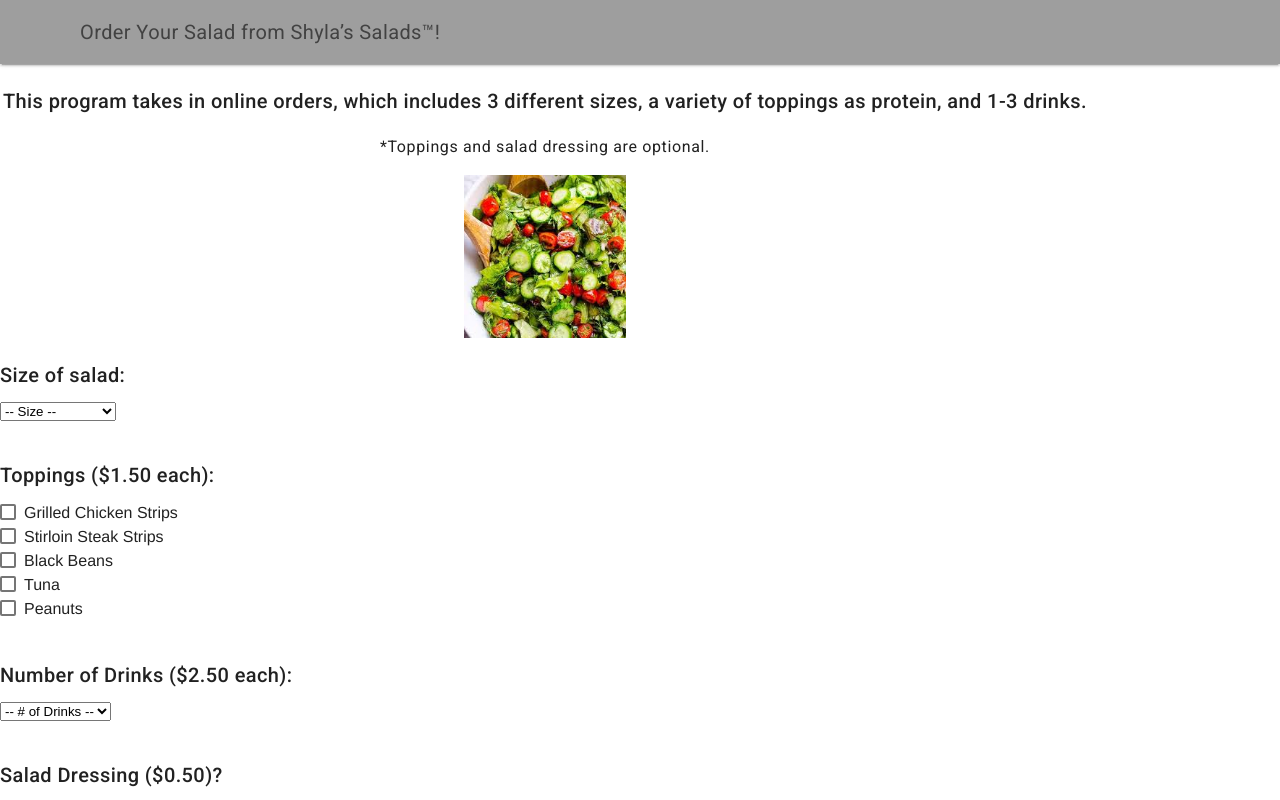
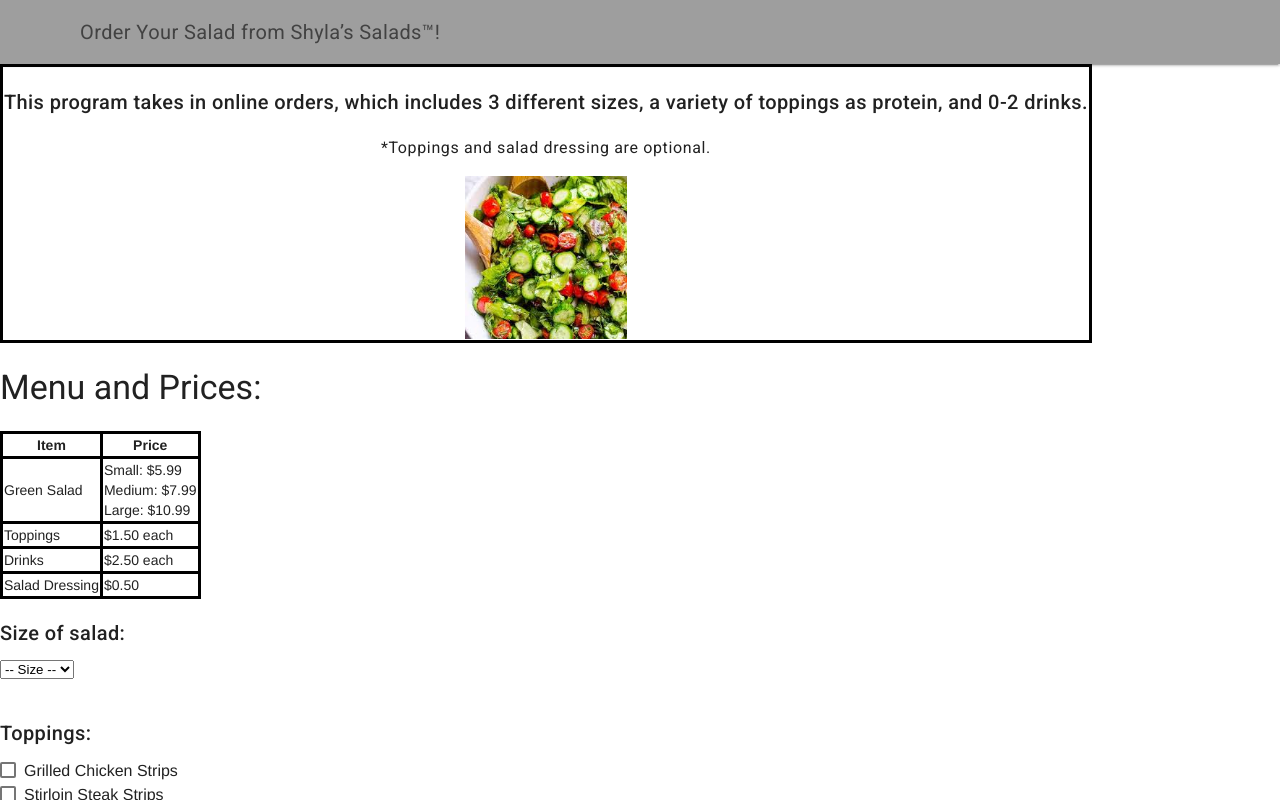
Before and after one commit to ICS20-Programming-ShylaO/Assign-04-HTML-SaladOrder, a plain HTML site: page index.html in a window 1280 px wide. Drawn offline with nearby package versions, Linux system fonts and the light colour scheme.

Commit message:
some changes to html, still not much

```diff
--- a/css/style.css
+++ b/css/style.css
@@ -0,0 +1,5 @@
+
+table, th, td {
+  border: 3px solid black;
+  border-collapse: collapse;
+}
--- a/index.html
+++ b/index.html
@@ -43,11 +43,35 @@
           <tr>
             <th>
               <center>
-              <h5>This program takes in online orders, which includes 3 different sizes, a variety of toppings as protein, and 1-3 drinks.</h5><h6>*Toppings and salad dressing are optional.</h6><img src="./images/salad.jpg" alt="Green Salad Image" width="15%" height="auto">
+              <h5>This program takes in online orders, which includes 3 different sizes, a variety of toppings as protein, and 0-2 drinks.</h5><h6>*Toppings and salad dressing are optional.</h6><img src="./images/salad.jpg" alt="Green Salad Image" width="15%" height="auto">
               </center>
             </th>
           </tr>
         </table>
+        <!-- Table with menu items and their prices -->
+      <h3>Menu and Prices:</h3>
+      <table>
+        <tr>
+          <th class="border">Item</th>
+          <th class="border">Price</th>
+        </tr>
+        <tr>
+          <td class="border">Green Salad</td>
+          <td class="border">Small: $5.99<br>Medium: $7.99<br>Large: $10.99</td>
+        </tr>
+        <tr>
+          <td class="border">Toppings</td>
+          <td class="border">$1.50 each</td>
+        </tr>
+        <tr>
+          <td class="border">Drinks</td>
+          <td class="border">$2.50 each</td>
+        </tr>
+        <tr>
+          <td class="border">Salad Dressing</td>
+          <td class="border">$0.50</td>
+        </tr>
+      </table>
 
         <!-- form for online order (user input) -->
         <form action="javascript:orderSent()">
@@ -55,11 +79,11 @@
           <label for="salad-size"><h5>Size of salad:</h5></label>
           <select id="salad-size" name="salad-size">
             <option value="0">-- Size --</option>
-            <option value="small">Small ($5.99)</option>
-            <option value="medium">Medium ($7.99)</option>
-            <option value="large">Large ($10.99)</option>
+            <option value="small">Small</option>
+            <option value="medium">Medium</option>
+            <option value="large">Large</option>
           </select><br><br>
-          <h5>Toppings ($1.50 each):</h5>
+          <h5>Toppings:</h5>
           <!-- MDL checkboxes for toppings -->
           <!-- First checkbox - for Grilled Chicken Strips -->
           <label class="mdl-checkbox mdl-js-checkbox mdl-js-ripple-effect">
@@ -88,15 +112,15 @@
           </label>
           <br><br>
           <!-- Drop-Down Menu for Number of Drinks -->
-          <label for="drinks"><h5>Number of Drinks ($2.50 each):</h5></label>
+          <label for="drinks"><h5>Number of Drinks:</h5></label>
           <select id="drinks" name="drinks">
             <option value="0">-- # of Drinks --</option>
+            <option value="0">0</option>
             <option value="1">1</option>
             <option value="2">2</option>
-            <option value="3">3</option>
           </select><br><br>
           <!-- Radio Button for Salad Dressing -->
-          <h5>Salad Dressing ($0.50)?</h5>
+          <h5>Salad Dressing?</h5>
           <label class="mdl-radio mdl-js-radio mdl-js-ripple-effect" for="yes_dressing">
             <input type="radio" id="salad-dressing" class="mdl-radio__button" name="options" value="yes" checked>
             <span class="mdl-radio__label">Yes</span>
@@ -107,9 +131,7 @@
           </label>
           <br><br>
           <!-- Accent-colored raised button with ripple, SUBMIT BUTTON -->
-          <button onclick="orderSent()" class="mdl-button mdl-js-button mdl-button--raised mdl-js-ripple-effect mdl-button--accent" type="submit">
-  Submit Order
-          </button>
+          <input type="submit" id="button" value="Submit Order!" class="mdl-button mdl-js-button mdl-button--raised mdl-js-ripple-effect mdl-button--accent">
         </form>
         <!-- Confirm Order with all info (MOVE TO SOMEWHERE ELSE ONCE DONE CODE) -->
         <p>
--- a/js/script.js
+++ b/js/script.js
@@ -17,8 +17,10 @@ function orderSent() {
   const PRICE_DRESSING = 0.50;
 
   //declaring size, number of drinks, and salad dressing
-  let size = document.getElementById("salad-size").value;
-  let nOfDrinks = parseInt(document.getElementById("drinks").value);
+  let select = document.getElementById("salad-size").value;
+  let size = select.options[select.selectedIndex].value;
+  let select2 = document.getElementById("drinks").value;
+  let nOfDrinks = select2.options[select2.selectedIndex].value;
   let userDressing = document.getElementById("salad-dressing").value;
 
   //determining the number of checkboxes checked for number of toppings
@@ -55,7 +57,7 @@ function orderSent() {
 
   //adding 0.50 to the subtotal if the user wants salad dressing
   if (userDressing == "yes") {
-    dressingCost = PRICE_DRESSING
+    dressingCost = PRICE_DRESSING;
   }
 
   //calculating the subtotal, tax and total
```
